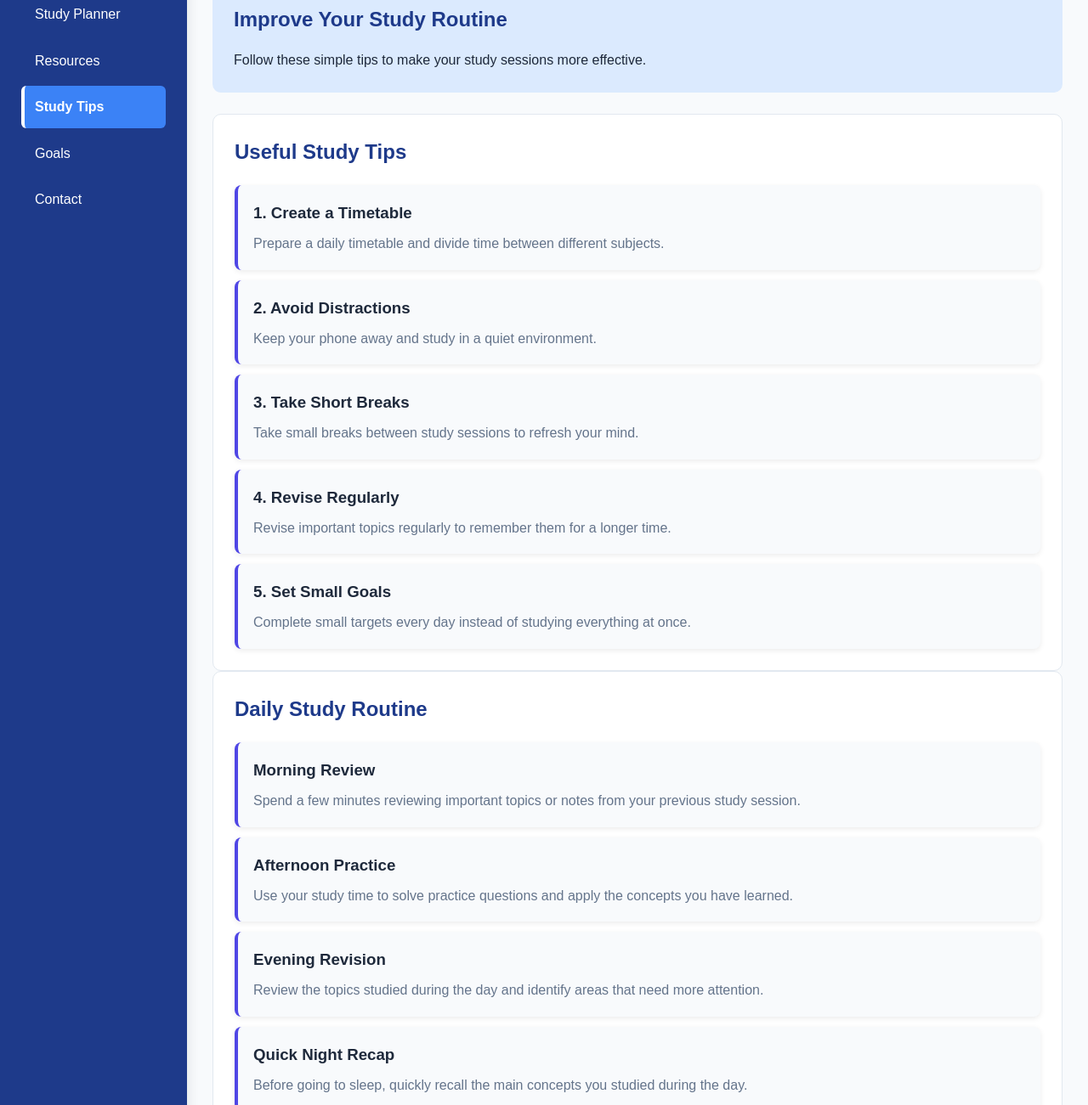
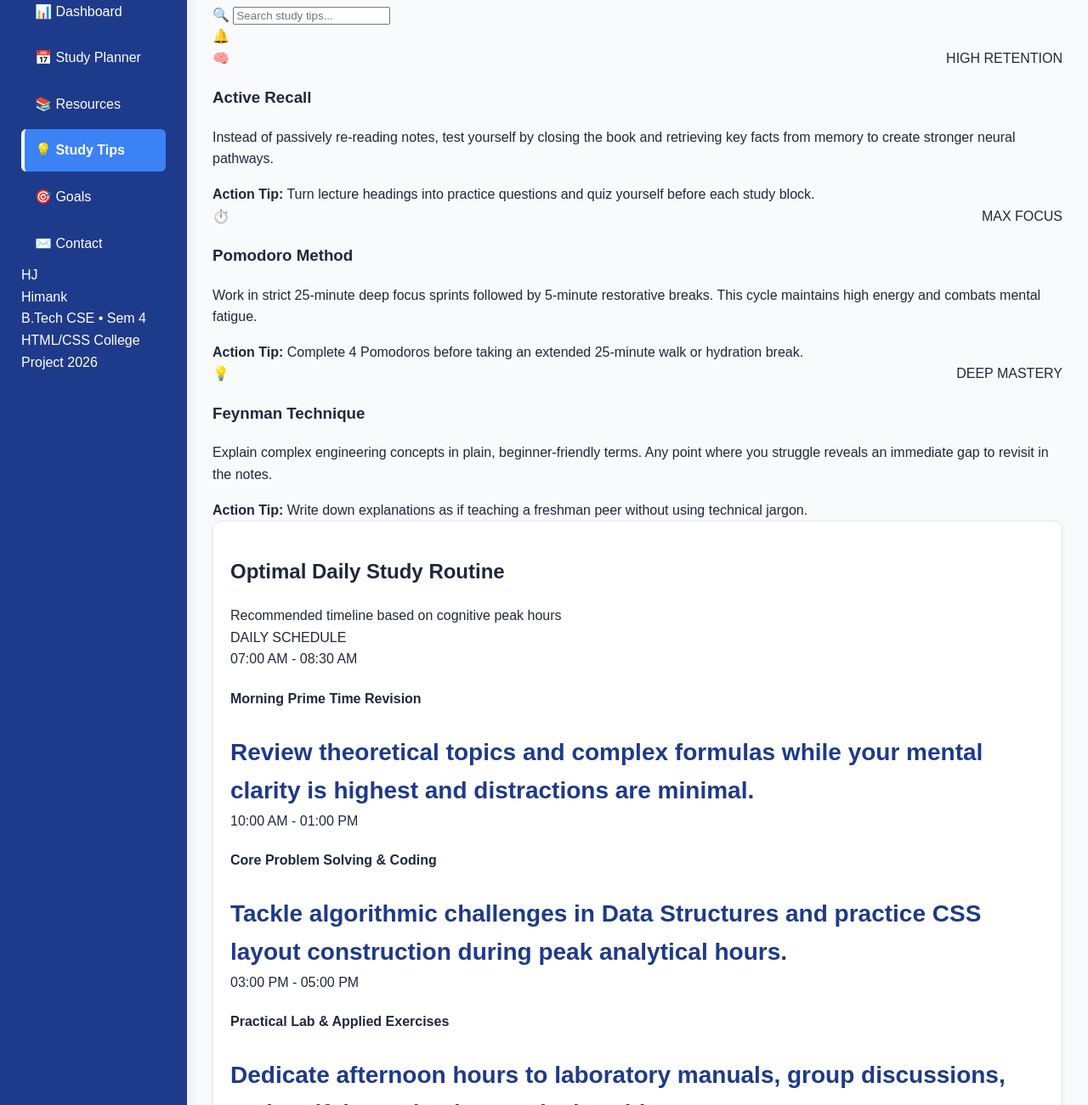
Before and after one commit to himankjain7/StudyHub, a plain HTML site: page tips.html in a window 1280 px wide. Shown: the part 161-1462 px from the top of the page at 85% size. Drawn offline with Linux system fonts and the light colour scheme.

Commit message:
Polish study tips page

```diff
--- a/tips.html
+++ b/tips.html
@@ -4,7 +4,7 @@
 <head>
     <meta charset="UTF-8">
     <meta name="viewport" content="width=device-width, initial-scale=1.0">
-    <title>Study Tips | StudyHub</title>
+    <title>Study Tips | StudyHub - Student Productivity Portal</title>
     <link rel="stylesheet" href="css/style.css">
 </head>
 
@@ -12,161 +12,214 @@
 
     <div class="dashboard">
 
-        <!-- Sidebar -->
+        <!-- Sidebar Navigation -->
         <aside class="sidebar">
+            <div class="sidebar-brand">
+                <div class="brand-icon">🎓</div>
+                <div class="brand-text">
+                    <h2>StudyHub</h2>
+                    <span class="sidebar-subtitle">STUDENT PORTAL</span>
+                </div>
+            </div>
 
-            <h2>StudyHub</h2>
-
-            <nav aria-label="Main navigation">
-                <a href="index.html">Dashboard</a>
-                <a href="planner.html">Study Planner</a>
-                <a href="resources.html">Resources</a>
-                <a href="tips.html" aria-current="page">Study Tips</a>
-                <a href="goals.html">Goals</a>
-                <a href="contact.html">Contact</a>
+            <nav class="sidebar-nav" aria-label="Main navigation">
+                <a href="index.html" class="nav-link">
+                    <span class="nav-icon">📊</span>
+                    <span>Dashboard</span>
+                </a>
+                <a href="planner.html" class="nav-link">
+                    <span class="nav-icon">📅</span>
+                    <span>Study Planner</span>
+                </a>
+                <a href="resources.html" class="nav-link">
+                    <span class="nav-icon">📚</span>
+                    <span>Resources</span>
+                </a>
+                <a href="tips.html" class="nav-link active" aria-current="page">
+                    <span class="nav-icon">💡</span>
+                    <span>Study Tips</span>
+                </a>
+                <a href="goals.html" class="nav-link">
+                    <span class="nav-icon">🎯</span>
+                    <span>Goals</span>
+                </a>
+                <a href="contact.html" class="nav-link">
+                    <span class="nav-icon">✉️</span>
+                    <span>Contact</span>
+                </a>
             </nav>
 
+            <div class="sidebar-footer">
+                <div class="student-profile">
+                    <div class="student-avatar">HJ</div>
+                    <div class="student-info">
+                        <div class="student-name">Himank</div>
+                        <div class="student-role">B.Tech CSE • Sem 4</div>
+                    </div>
+                </div>
+                <div class="project-note">HTML/CSS College Project 2026</div>
+            </div>
         </aside>
 
-        <!-- Main Content -->
+        <!-- Main Content Area -->
         <main class="main-content" id="main-content">
 
-            <header class="header">
-                <h1>Study Tips</h1>
-                <p>Simple habits for better learning.</p>
+            <!-- Top Header -->
+            <header class="top-header">
+                <div class="header-title-group">
+                    <h1>Study Tips & Techniques</h1>
+                    <p>Evidence-based learning strategies, mental frameworks, and daily productivity routines.</p>
+                </div>
+
+                <div class="header-actions">
+                    <div class="search-box">
+                        <span class="search-icon">🔍</span>
+                        <input type="text" placeholder="Search study tips..." readonly aria-label="Search tips">
+                    </div>
+                    <div class="notification-btn" title="No unread notifications" aria-label="Notifications">
+                        <span>🔔</span>
+                        <span class="notification-dot"></span>
+                    </div>
+                </div>
             </header>
 
-            <!-- Tips Introduction -->
-            <section class="welcome" aria-labelledby="tips-heading">
-                <h2 id="tips-heading">Improve Your Study Routine</h2>
+            <!-- Three Top Strategy Cards -->
+            <section class="tips-grid-3" aria-label="Core study techniques">
+
+                <!-- 1. Active Recall -->
+                <article class="tip-strategy-card">
+                    <div class="tip-card-top">
+                        <div style="display: flex; align-items: center; justify-content: space-between; margin-bottom: 10px;">
+                            <div class="tip-icon">🧠</div>
+                            <span class="badge badge-purple">HIGH RETENTION</span>
+                        </div>
+                        <h3>Active Recall</h3>
                         <p>
-                    Follow these simple tips to make your study sessions more effective.
-                </p>
-            </section>
-
-            <!-- Study Tips -->
-            <section class="schedule" aria-labelledby="useful-tips-heading">
-
-                <h2 id="useful-tips-heading">Useful Study Tips</h2>
-
-                <div class="schedule-item">
-                    <h3>1. Create a Timetable</h3>
-                    <p>
-                        Prepare a daily timetable and divide time between different subjects.
+                            Instead of passively re-reading notes, test yourself by closing the book
+                            and retrieving key facts from memory to create stronger neural pathways.
                         </p>
                     </div>
+                    <div class="tip-key-advice">
+                        <strong>Action Tip:</strong> Turn lecture headings into practice questions and quiz yourself before each study block.
+                    </div>
+                </article>
 
-                <div class="schedule-item">
-                    <h3>2. Avoid Distractions</h3>
+                <!-- 2. Pomodoro Method -->
+                <article class="tip-strategy-card">
+                    <div class="tip-card-top">
+                        <div style="display: flex; align-items: center; justify-content: space-between; margin-bottom: 10px;">
+                            <div class="tip-icon">⏱️</div>
+                            <span class="badge badge-amber">MAX FOCUS</span>
+                        </div>
+                        <h3>Pomodoro Method</h3>
                         <p>
-                        Keep your phone away and study in a quiet environment.
+                            Work in strict 25-minute deep focus sprints followed by 5-minute restorative breaks.
+                            This cycle maintains high energy and combats mental fatigue.
                         </p>
                     </div>
+                    <div class="tip-key-advice">
+                        <strong>Action Tip:</strong> Complete 4 Pomodoros before taking an extended 25-minute walk or hydration break.
+                    </div>
+                </article>
 
-                <div class="schedule-item">
-                    <h3>3. Take Short Breaks</h3>
+                <!-- 3. Feynman Technique -->
+                <article class="tip-strategy-card">
+                    <div class="tip-card-top">
+                        <div style="display: flex; align-items: center; justify-content: space-between; margin-bottom: 10px;">
+                            <div class="tip-icon">💡</div>
+                            <span class="badge badge-green">DEEP MASTERY</span>
+                        </div>
+                        <h3>Feynman Technique</h3>
                         <p>
-                        Take small breaks between study sessions to refresh your mind.
+                            Explain complex engineering concepts in plain, beginner-friendly terms.
+                            Any point where you struggle reveals an immediate gap to revisit in the notes.
                         </p>
                     </div>
-
-                <div class="schedule-item">
-                    <h3>4. Revise Regularly</h3>
-                    <p>
-                        Revise important topics regularly to remember them for a longer time.
-                    </p>
+                    <div class="tip-key-advice">
+                        <strong>Action Tip:</strong> Write down explanations as if teaching a freshman peer without using technical jargon.
                     </div>
-
-                <div class="schedule-item">
-                    <h3>5. Set Small Goals</h3>
-                    <p>
-                        Complete small targets every day instead of studying everything at once.
-                    </p>
-                </div>
+                </article>
 
             </section>
 
-            <!-- Daily Study Routine -->
-            <section class="schedule" aria-labelledby="routine-heading">
-
-                <h2 id="routine-heading">Daily Study Routine</h2>
-
-                <div class="schedule-item">
-                    <h3>Morning Review</h3>
-                    <p>
-                        Spend a few minutes reviewing important topics or notes
-                        from your previous study session.
-                    </p>
+            <!-- Large "Optimal Daily Study Routine" Card -->
+            <section class="card" aria-labelledby="routine-heading">
+                <div class="card-header">
+                    <div>
+                        <h2 class="card-title" id="routine-heading">Optimal Daily Study Routine</h2>
+                        <span class="card-subtitle">Recommended timeline based on cognitive peak hours</span>
+                    </div>
+                    <span class="badge badge-purple">DAILY SCHEDULE</span>
                 </div>
 
-                <div class="schedule-item">
-                    <h3>Afternoon Practice</h3>
-                    <p>
-                        Use your study time to solve practice questions and
-                        apply the concepts you have learned.
-                    </p>
+                <div class="routine-list">
+
+                    <div class="routine-row">
+                        <div class="routine-time">07:00 AM - 08:30 AM</div>
+                        <div class="routine-content">
+                            <h4>Morning Prime Time Revision</h4>
+                            <p>Review theoretical topics and complex formulas while your mental clarity is highest and distractions are minimal.</p>
+                        </div>
                     </div>
 
-                <div class="schedule-item">
-                    <h3>Evening Revision</h3>
-                    <p>
-                        Review the topics studied during the day and identify
-                        areas that need more attention.
-                    </p>
+                    <div class="routine-row">
+                        <div class="routine-time">10:00 AM - 01:00 PM</div>
+                        <div class="routine-content">
+                            <h4>Core Problem Solving & Coding</h4>
+                            <p>Tackle algorithmic challenges in Data Structures and practice CSS layout construction during peak analytical hours.</p>
+                        </div>
                     </div>
 
-                <div class="schedule-item">
-                    <h3>Quick Night Recap</h3>
-                    <p>
-                        Before going to sleep, quickly recall the main concepts
-                        you studied during the day.
-                    </p>
+                    <div class="routine-row">
+                        <div class="routine-time">03:00 PM - 05:00 PM</div>
+                        <div class="routine-content">
+                            <h4>Practical Lab & Applied Exercises</h4>
+                            <p>Dedicate afternoon hours to laboratory manuals, group discussions, and verifying solved numerical problems.</p>
+                        </div>
                     </div>
 
+                    <div class="routine-row">
+                        <div class="routine-time">07:30 PM - 09:00 PM</div>
+                        <div class="routine-content">
+                            <h4>Spaced Retrieval & Day Recap</h4>
+                            <p>Run quick flashcard quizzes on today's learning, review tomorrow's timetable, and set 3 key priorities in your planner.</p>
+                        </div>
+                    </div>
+
+                </div>
             </section>
 
-            <!-- Study Techniques -->
-            <section class="schedule" aria-labelledby="techniques-heading">
-
-                <h2 id="techniques-heading">Study Techniques</h2>
-
-                <div class="schedule-item">
-                    <h3>Active Recall</h3>
-                    <p>
-                        Test yourself on a topic without looking at your notes
-                        to check how much you can remember.
-                    </p>
+            <!-- Essential Study Habits -->
+            <section class="card" aria-labelledby="habits-heading">
+                <div class="card-header">
+                    <div>
+                        <h2 class="card-title" id="habits-heading">Essential Study Habits</h2>
+                        <span class="card-subtitle">Consistency principles for semester exams</span>
+                    </div>
                 </div>
 
-                <div class="schedule-item">
-                    <h3>Spaced Revision</h3>
-                    <p>
-                        Review important topics at different intervals instead
-                        of trying to learn everything in one session.
-                    </p>
+                <div class="info-row-grid">
+                    <div class="info-box">
+                        <h4>🚫 Eliminate Digital Distractions</h4>
+                        <p>Keep your phone in another room or set it to 'Do Not Disturb' mode during deep work blocks.</p>
                     </div>
 
-                <div class="schedule-item">
-                    <h3>Practice Testing</h3>
-                    <p>
-                        Solve practice questions and sample problems to
-                        identify areas that need more preparation.
-                    </p>
+                    <div class="info-box">
+                        <h4>🎯 Set Micro Targets</h4>
+                        <p>Focus on completing 2 specific sub-topics per session instead of vague goals like "study math".</p>
                     </div>
 
-                <div class="schedule-item">
-                    <h3>Note Summarization</h3>
-                    <p>
-                        Write short summaries of important concepts using
-                        simple words to make revision easier.
-                    </p>
+                    <div class="info-box">
+                        <h4>🔄 Spaced Repetition</h4>
+                        <p>Review tricky topics on day 1, day 3, and day 7 to lock information into permanent long-term storage.</p>
                     </div>
-
+                </div>
             </section>
 
-            <!-- Footer -->
+            <!-- Page Footer -->
             <footer class="footer">
-                <p>© 2026 Student Productivity Hub | Plan smarter. Study better.</p>
+                <p>© 2026 StudyHub Student Productivity Portal | Designed for Academic Success</p>
+                <span class="footer-quote">Plan smarter • Study better • Achieve more</span>
             </footer>
 
         </main>
```
Lines whose indentation alone changed are shown as unchanged.
